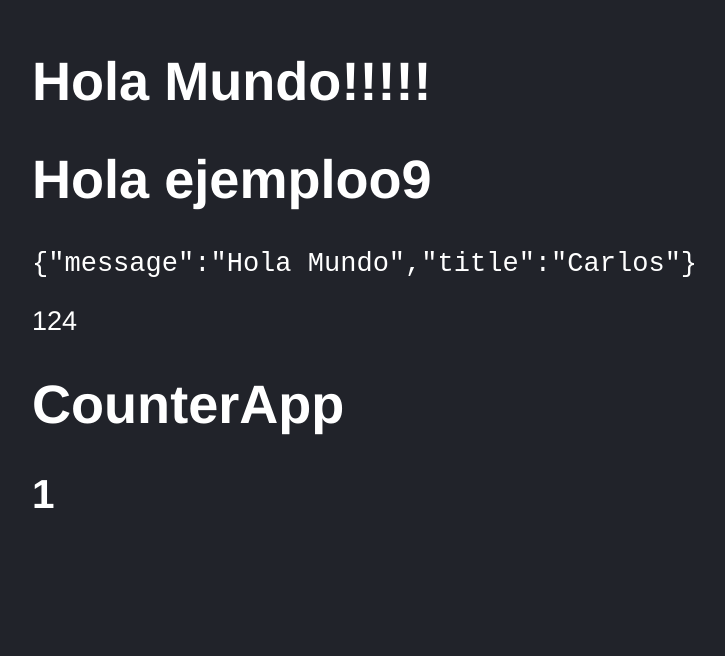
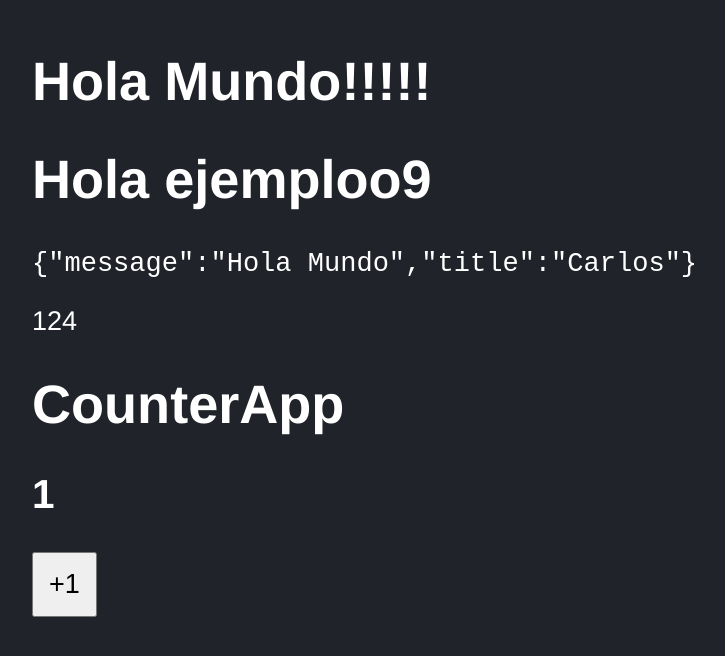
Before and after one commit to calocaleta/03-counter-app-vite, a React (Vite) app: page / in a window 1280 px wide. Shown: the part 134-790 px from the top of the page, without its empty margins (116-841 px from the left). Built offline with nearby package versions, Linux system fonts and the light colour scheme.

Commit message:
Agregando evento Click

```diff
--- a/src/CounterApp.jsx
+++ b/src/CounterApp.jsx
@@ -1,11 +1,21 @@
 import React from 'react';
 import PropTypes from 'prop-types'
 
+const handleAdd = (event) => {
+    console.log(event);
+    value = 1000;
+}
+
+
 const CounterApp = ({value}) => {
+
     return (
         <>
             <h1>CounterApp</h1>
-            <h2>{ value }</h2>
+            <h2> { value } </h2>
+            <button onClick={ handleAdd }>
+                +1
+            </button>
         </>
     );
 };
--- a/src/styles.css
+++ b/src/styles.css
@@ -5,3 +5,8 @@ html, body {
     font-size: 1.3rem;
     padding: 70px;
 }
+
+button{
+    padding: 15px;
+    font-size: 1.3rem;
+}
```
